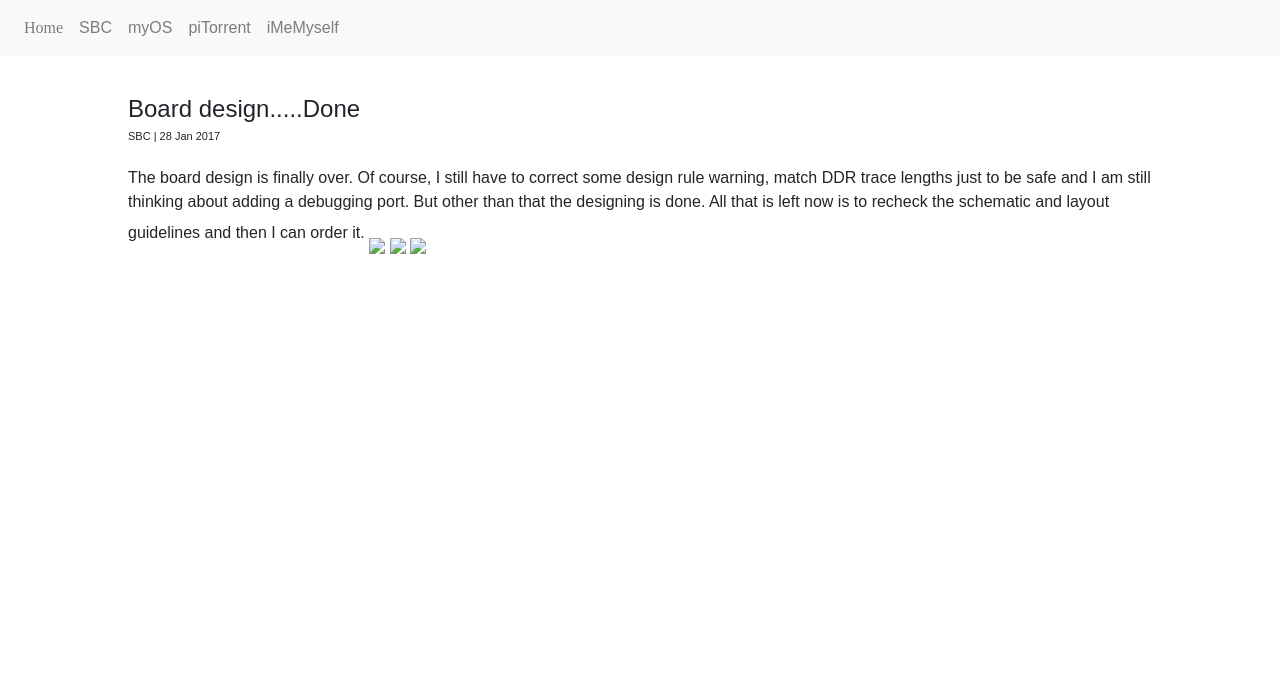
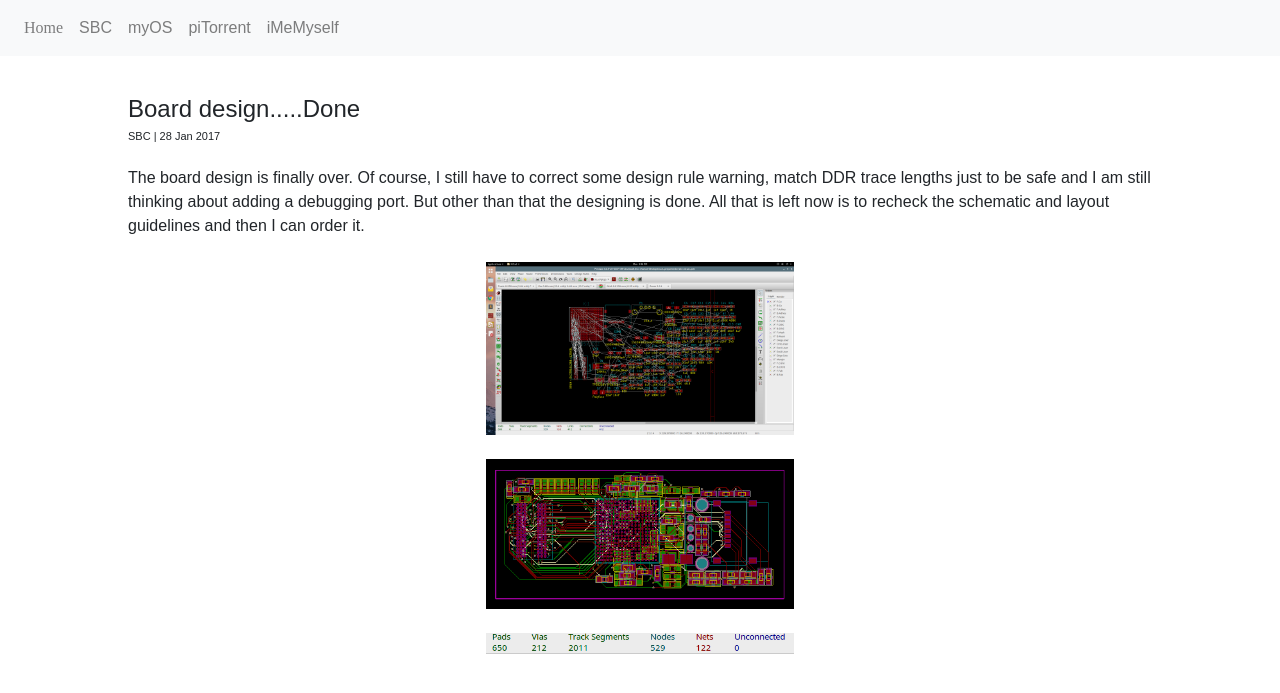
Before and after one commit to rithvikp1998/rithvikp1998.github.io, a Jekyll site: the page built from _posts/2017-01-28-board-design-done.md, in a window 1280 px wide. Shown: the top 693 px of the page. Built offline with Jekyll 4.4.1, drawn with Linux system fonts in a browser that asks for light colours; some web fonts are replaced.

Commit message:
New Post

```diff
--- a/_posts/2017-01-28-board-design-done.md
+++ b/_posts/2017-01-28-board-design-done.md
@@ -5,6 +5,6 @@ category: SBC
 ---
 
 The board design is finally over. Of course, I still have to correct some design rule warning, match DDR trace lengths just to be safe and I am still thinking about adding a debugging port. But other than that the designing is done. All that is left now is to recheck the schematic and layout guidelines and then I can order it.
-<img src="{{site.baseurl}}images/the_beginning.png" style="width: 100%; margin-top: 24px;">
-<img src="{{site.baseurl}}images/sbc_v1.png" style="width: 100%; margin-top: 24px;">
-<img src="{{site.baseurl}}images/numbers.png" style="width: 100%; margin-top: 24px;">
+<img src="{{site.baseurl}}/images/the_beginning.png">
+<img src="{{site.baseurl}}/images/sbc_v1.png">
+<img src="{{site.baseurl}}/images/numbers.png">
--- a/css/style.css
+++ b/css/style.css
@@ -11,3 +11,11 @@ html, body {
 	height: 100%;
 	width: 100%;
 }
+
+img {
+	width: 30%;
+	display: block;
+	margin: 0 auto;
+	margin-top: 24px;
+	margin-bottom: 24px;
+}
```
Also changed, not shown: _posts/2017-01-13-the-processor-has-arrived.md (+1 -1 lines), _posts/2017-04-13-phew-it-arrived.md (+3 -3 lines), _posts/2017-10-7-the-perfect-meme.md (added, +7 -0 lines), images/meme.jpg (added).
